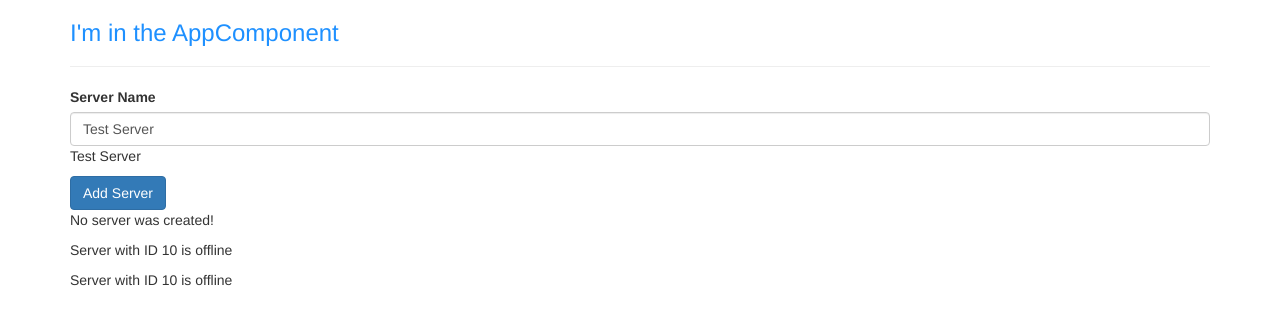
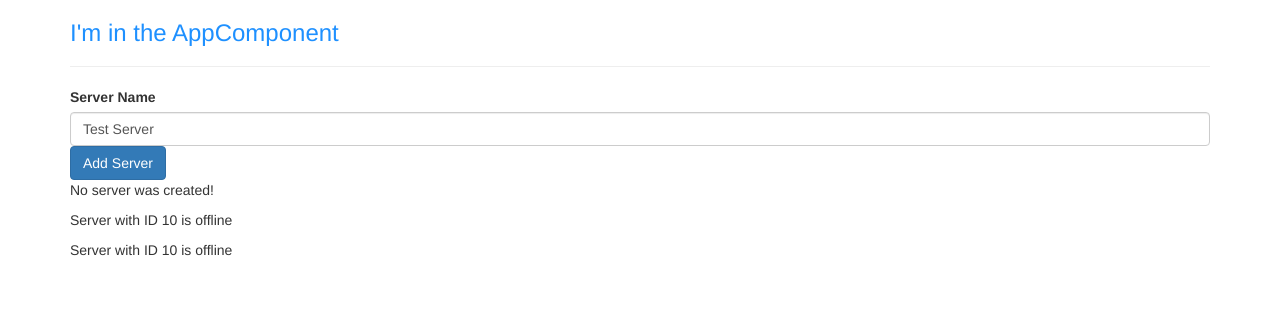
Before and after one commit to tunggvu/udemy-app, an Angular app: page / in a window 1280 px wide. Shown: the top 324 px of the page. Built offline with nearby package versions, Linux system fonts and the light colour scheme.

Commit message:
Combine all type of data binding

```diff
--- a/src/app/servers/servers.component.html
+++ b/src/app/servers/servers.component.html
@@ -1,13 +1,9 @@
 <label>Server Name</label>
-<!-- <input type="text" class="form-control" name=""
-  (input)="onUpdateServerName($event)"> -->
 <input type="text" class="form-control" name=""
 [(ngModel)]="serverName">
-<p>{{serverName}}</p>
 <button type="button" class="btn btn-primary"
   [disabled]="!allowNewServer"
   (click)="onCreateServer()">Add Server</button>
-<!-- <p [innerText]="allowNewServer"></p> -->
 <p>{{serverCreationStatus}}</p>
 <app-server></app-server>
 <app-server></app-server>
--- a/src/app/servers/servers.component.ts
+++ b/src/app/servers/servers.component.ts
@@ -20,10 +20,6 @@
   }
 
   onCreateServer(){
-    this.serverCreationStatus = 'Server was created!'
+    this.serverCreationStatus = 'Server was created! Name is ' + this.serverName;
   }
-
-  // onUpdateServerName(event: any){
-  //   this.serverName = (<HTMLInputElement>event.target).value;
-  // }
 }
```
